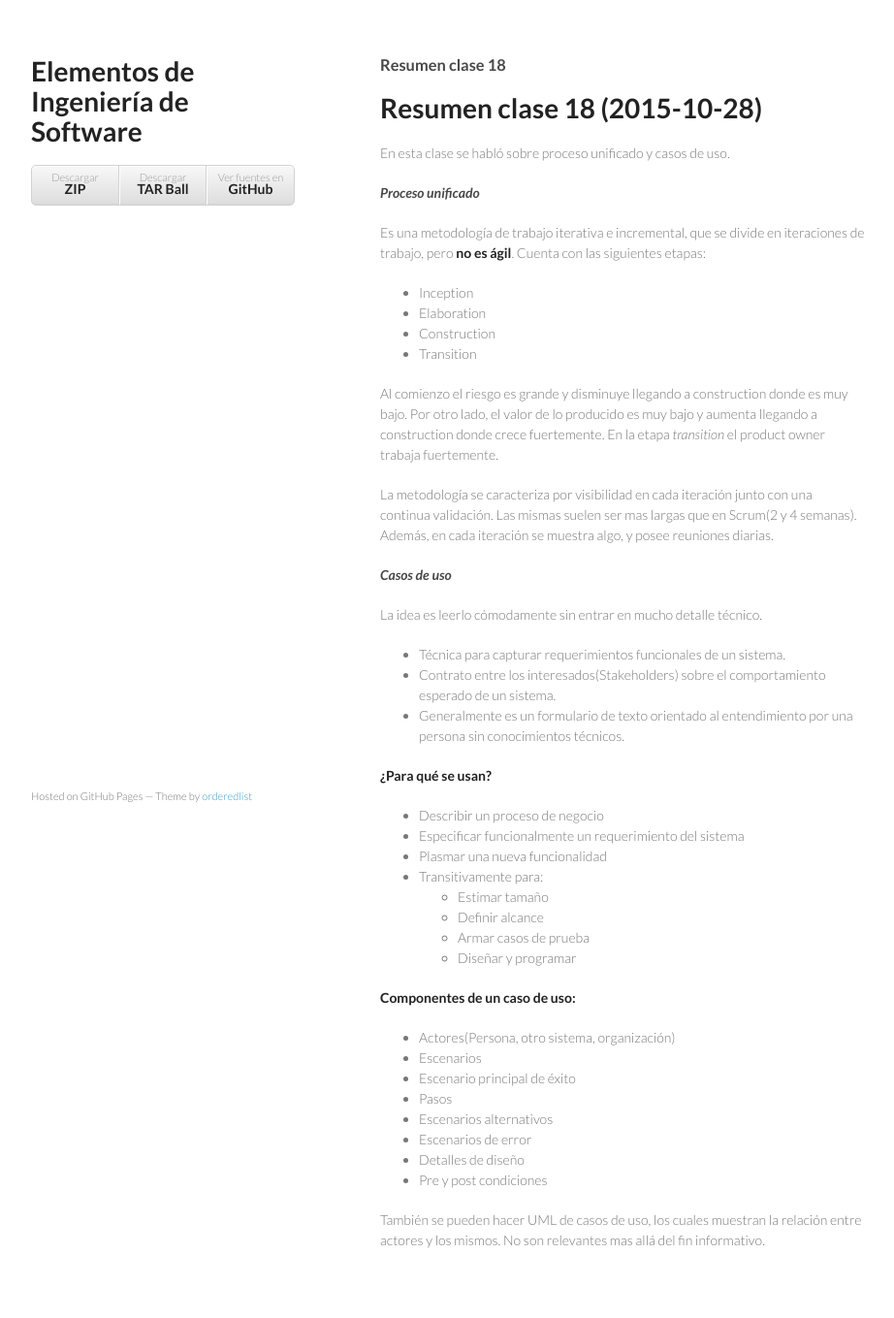
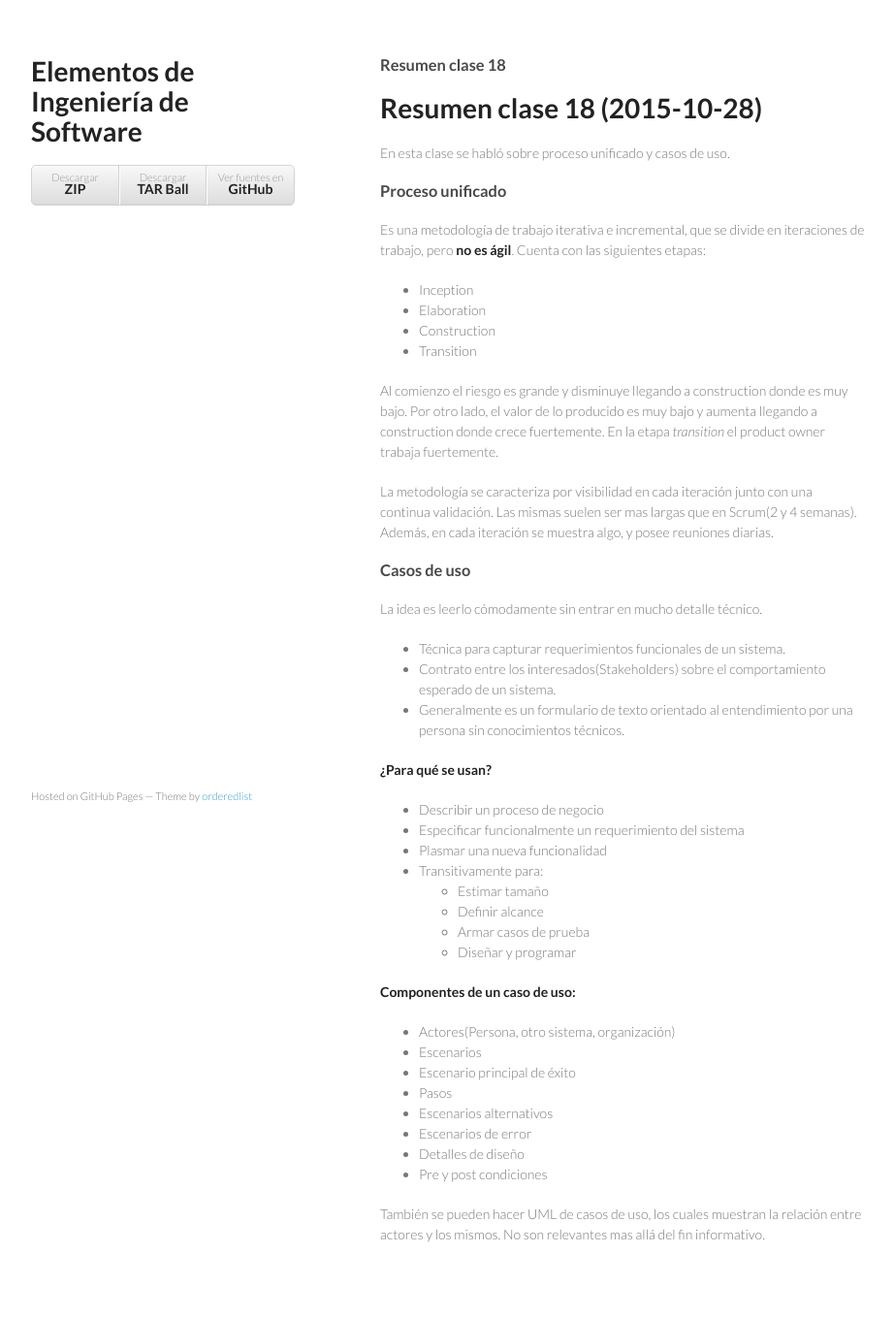
Before and after one commit to SoftwareEngineeringUNQ/bitacora, a Jekyll site: the page built from _posts/2015-10-28-resumen-clase-18.md, in a window 1280 px wide. Shown: the whole page at 97% size, without its empty margins (178-1100 px from the left). Built offline with Jekyll 4.4.1, drawn with Linux system fonts in a browser that asks for light colours.

```diff
--- a/_posts/2015-10-28-resumen-clase-18.md
+++ b/_posts/2015-10-28-resumen-clase-18.md
@@ -8,43 +8,43 @@ Resumen clase 18 (2015-10-28)
 ==============================
 
 En esta clase se habló sobre proceso unificado y casos de uso.
-#### *Proceso unificado*
+### Proceso unificado
 Es una metodología de trabajo iterativa e incremental, que se divide en iteraciones de trabajo, pero **no es ágil**.
 Cuenta con las siguientes etapas:
-- Inception
-- Elaboration
-- Construction
-- Transition
+* Inception
+* Elaboration
+* Construction
+* Transition
 
 Al comienzo el riesgo es grande y disminuye llegando a construction donde es muy bajo. Por otro lado, el valor de lo producido es muy bajo y aumenta llegando a construction donde crece fuertemente.
 En la etapa *transition* el product owner trabaja fuertemente.
 
 La metodología se caracteriza por visibilidad en cada iteración junto con una continua validación. Las mismas suelen ser mas largas que en Scrum(2 y 4 semanas). Además, en cada iteración se muestra algo, y posee reuniones diarias.
 
-#### *Casos de uso*
+### Casos de uso
 La idea es leerlo cómodamente sin entrar en mucho detalle técnico.
-- Técnica para capturar requerimientos funcionales de un sistema.
-- Contrato entre los interesados(Stakeholders) sobre el comportamiento esperado de un sistema.
-- Generalmente es un formulario de texto orientado al entendimiento por una persona sin conocimientos técnicos.
+* Técnica para capturar requerimientos funcionales de un sistema.
+* Contrato entre los interesados(Stakeholders) sobre el comportamiento esperado de un sistema.
+* Generalmente es un formulario de texto orientado al entendimiento por una persona sin conocimientos técnicos.
 
 **¿Para qué se usan?**
-- Describir un proceso de negocio
-- Especificar funcionalmente un requerimiento del sistema
-- Plasmar una nueva funcionalidad
-- Transitivamente para:
-	- Estimar tamaño
-	- Definir alcance
-	- Armar casos de prueba
-	- Diseñar y programar
+* Describir un proceso de negocio
+* Especificar funcionalmente un requerimiento del sistema
+* Plasmar una nueva funcionalidad
+* Transitivamente para:
+	* Estimar tamaño
+	* Definir alcance
+	* Armar casos de prueba
+	* Diseñar y programar
 
 **Componentes de un caso de uso:**
-- Actores(Persona, otro sistema, organización)
-- Escenarios
-- Escenario principal de éxito
-- Pasos
-- Escenarios alternativos
-- Escenarios de error
-- Detalles de diseño
-- Pre y post condiciones
+* Actores(Persona, otro sistema, organización)
+* Escenarios
+* Escenario principal de éxito
+* Pasos
+* Escenarios alternativos
+* Escenarios de error
+* Detalles de diseño
+* Pre y post condiciones
 
 También se pueden hacer UML de casos de uso, los cuales muestran la relación entre actores y los mismos. No son relevantes mas allá del fin informativo.
```
